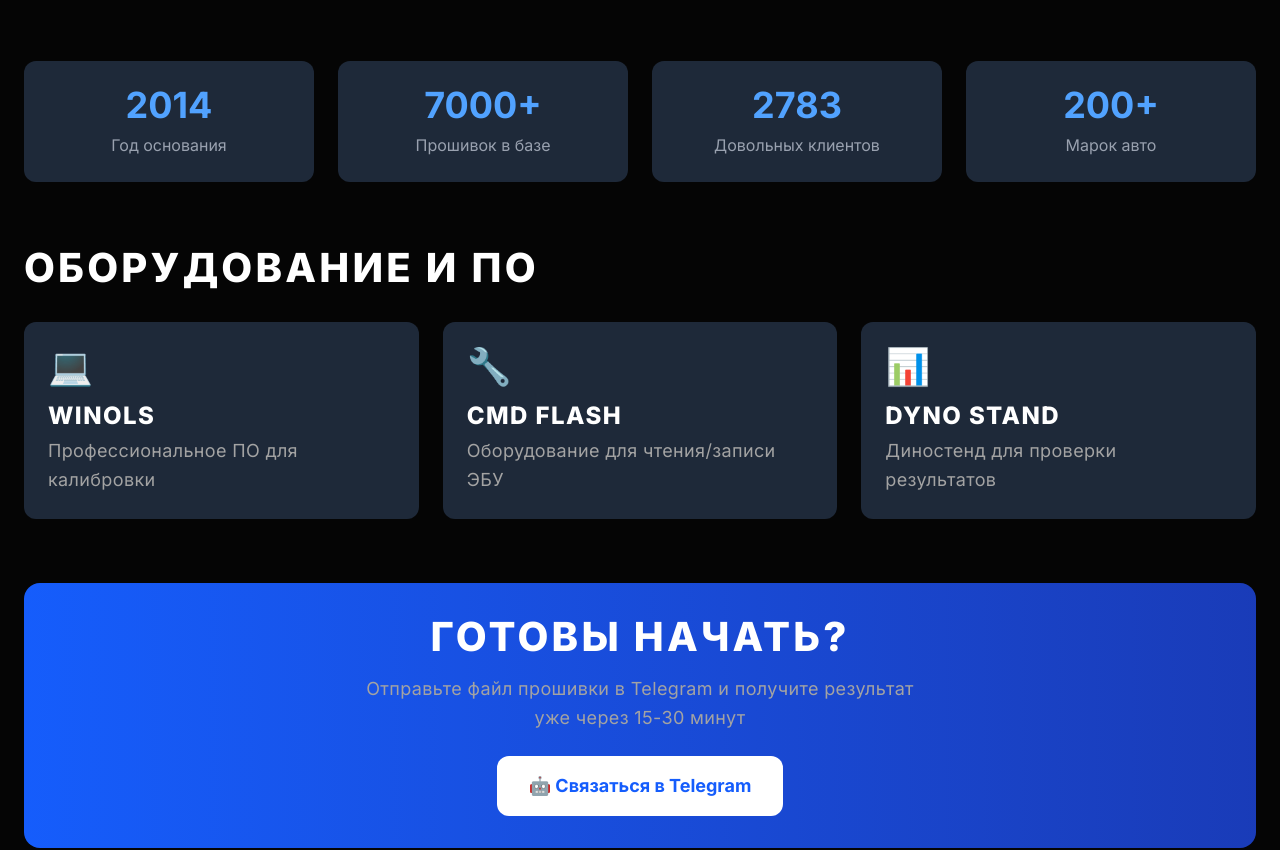
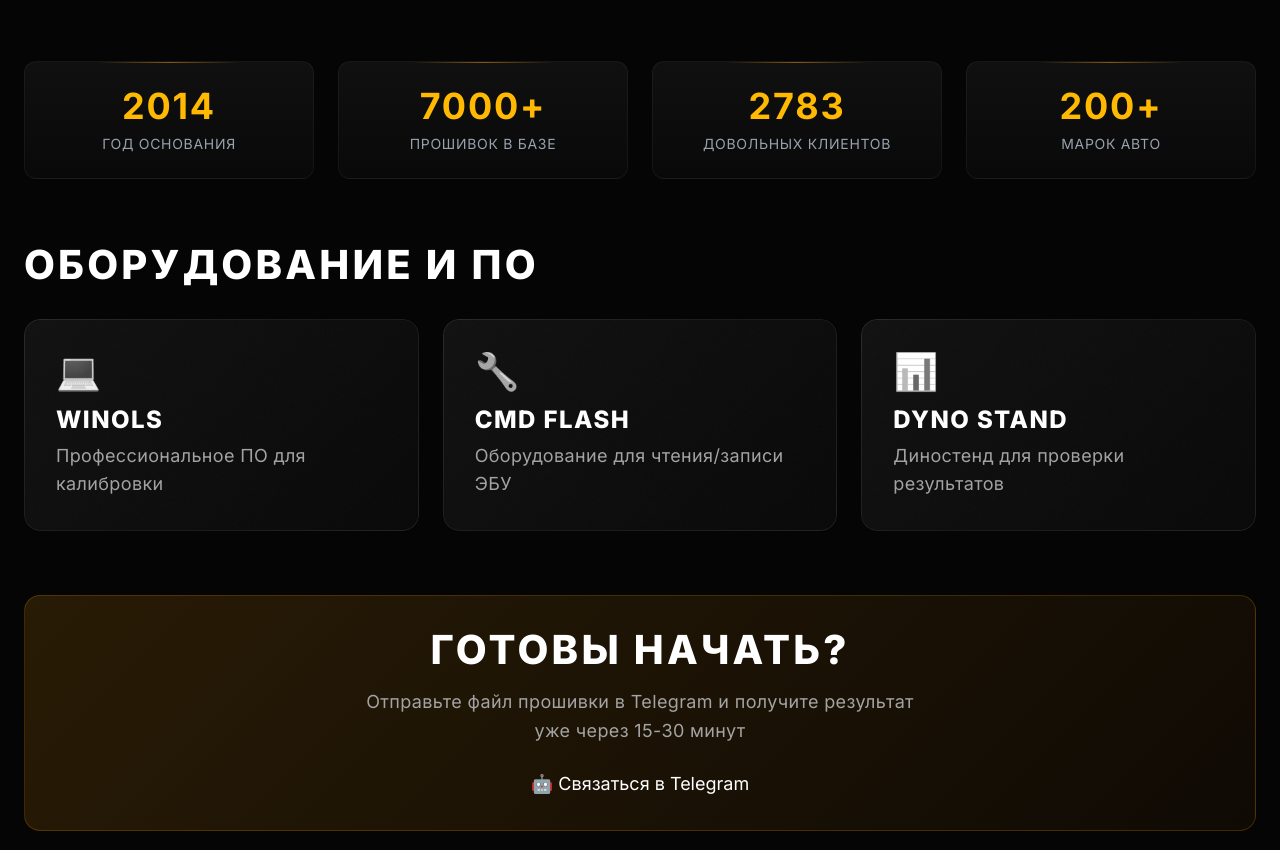
Before and after one commit to Bocha0406/motorsoft-frontend, a Next.js app: page /about in a window 1280 px wide. Shown: the part 800-1650 px from the top of the page. Built offline with nearby package versions, Linux system fonts and the light colour scheme.

Commit message:
🎨 About page premium redesign: amber accents, stat-cards, rounded corners

```diff
--- a/src/app/about/page.tsx
+++ b/src/app/about/page.tsx
@@ -98,12 +98,12 @@ export default function AboutPage() {
           ].map((stat, i) => (
             <div
               key={i}
-              className="bg-gray-800 rounded-xl p-6 text-center"
+              className="stat-card backdrop-blur-xl"
             >
-              <div className="text-3xl md:text-4xl font-bold text-blue-400">
+              <div className="text-3xl md:text-4xl font-bold text-amber-400 tracking-wider">
                 {stat.value}
               </div>
-              <div className="text-gray-400 mt-2">{stat.label}</div>
+              <div className="text-gray-400 mt-2 text-sm uppercase tracking-wider">{stat.label}</div>
             </div>
           ))}
         </div>
@@ -129,8 +129,8 @@ export default function AboutPage() {
                 desc: "Диностенд для проверки результатов",
               },
             ].map((item, i) => (
-              <div key={i} className="bg-gray-800 rounded-xl p-6">
-                <span className="text-4xl">{item.icon}</span>
+              <div key={i} className="card group">
+                <span className="text-4xl grayscale group-hover:grayscale-0 transition-all">{item.icon}</span>
                 <h3 className="text-lg font-semibold mt-4">{item.title}</h3>
                 <p className="text-gray-400 mt-2">{item.desc}</p>
               </div>
@@ -139,21 +139,25 @@ export default function AboutPage() {
         </div>
 
         {/* CTA */}
-        <div className="mt-16 bg-gradient-to-r from-blue-600 to-blue-800 rounded-2xl p-8 text-center">
+        <div className="mt-16 relative overflow-hidden rounded-2xl p-8 text-center border border-amber-500/20"
+             style={{background: 'linear-gradient(135deg, rgba(245, 158, 11, 0.15) 0%, rgba(217, 119, 6, 0.05) 100%)'}}>
+          <div className="absolute inset-0 bg-gradient-radial from-amber-500/20 via-transparent to-transparent opacity-50"></div>
+          <div className="relative z-10">
             <h2 className="text-2xl font-bold mb-4">Готовы начать?</h2>
-          <p className="text-blue-100 mb-6 max-w-xl mx-auto">
+            <p className="text-gray-300 mb-6 max-w-xl mx-auto">
               Отправьте файл прошивки в Telegram и получите результат уже через
               15-30 минут
             </p>
             <a
               href="https://t.me/MotorSoftBot"
               target="_blank"
-            className="bg-white text-blue-600 px-8 py-4 rounded-xl font-bold text-lg transition inline-block hover:bg-gray-100"
+              className="btn-gradient inline-flex items-center gap-2 text-lg"
             >
               🤖 Связаться в Telegram
             </a>
           </div>
         </div>
       </div>
+    </div>
   );
 }
```
Lines whose indentation alone changed are shown as unchanged.
